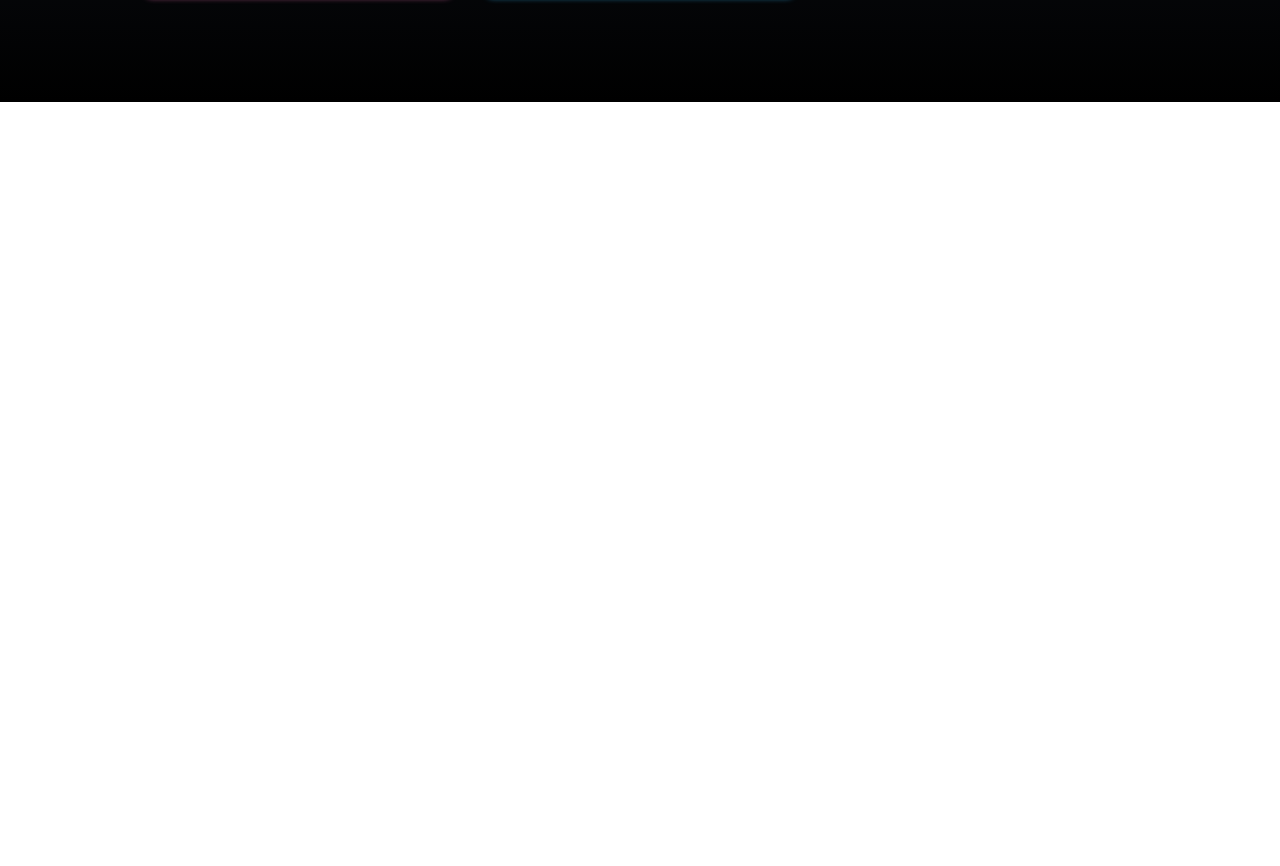
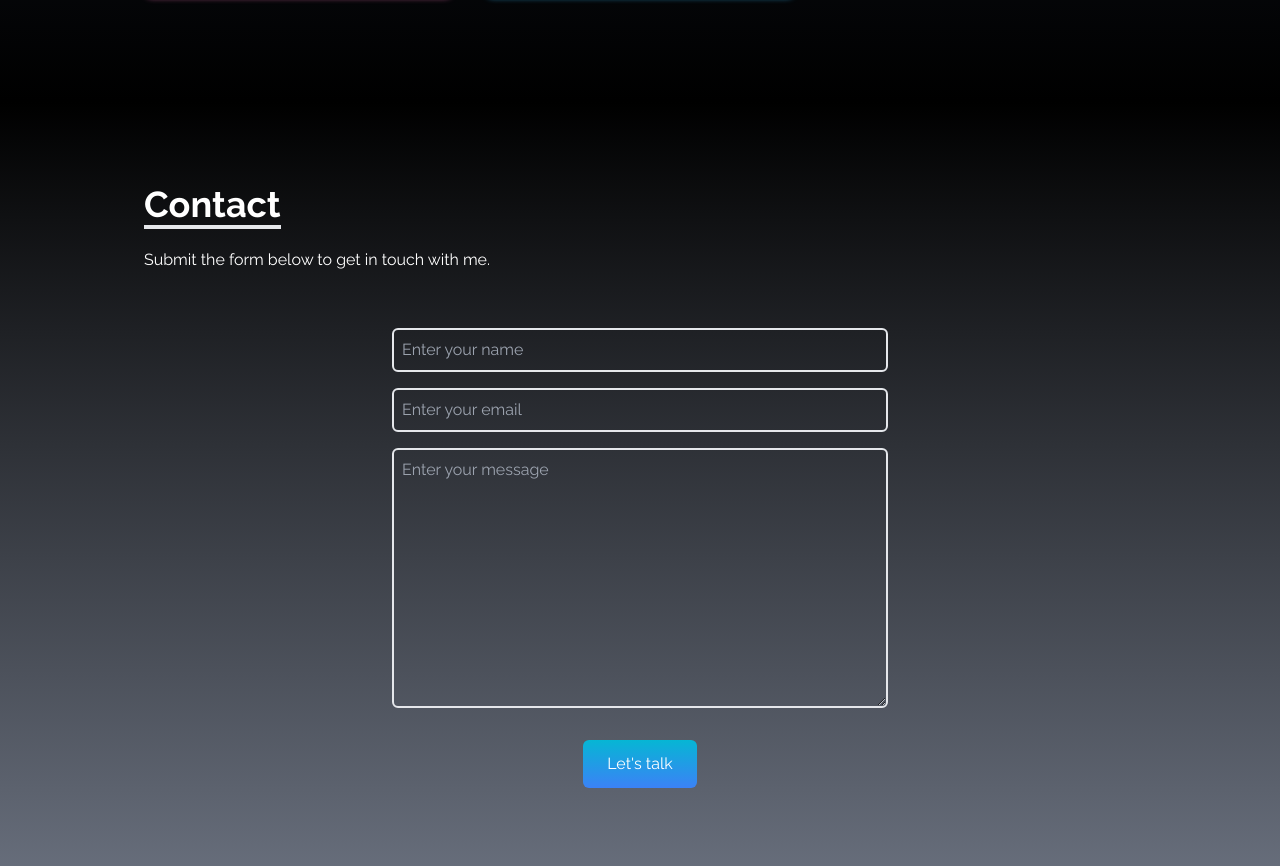
Before and after one commit to Omid-Sargazi/Portfolio-Website, a React (Create React App) app in the folder one-portfolio/: page / in a window 1280 px wide. Shown: the part 3098-3964 px from the top of the page. Before the commit the page ends 3200 px from the top, so only its background shows below. Built offline with nearby package versions, Linux system fonts and the light colour scheme; a web font is replaced by a local one.

Commit message:
build contact section with form and connect to getform

```diff
--- a/one-portfolio/src/App.js
+++ b/one-portfolio/src/App.js
@@ -5,6 +5,7 @@
 import About from "./components/About";
 import Portfolio from "./components/Portfolio";
 import Experirnce from "./components/Experirnce";
+import Contact from "./components/Contact";
 
 const App = () => {
   return (
@@ -14,6 +15,7 @@
       <About />
       <Portfolio />
       <Experirnce />
+      <Contact />
       <SocialLinks />
     </div>
   );
--- /dev/null
+++ b/one-portfolio/src/components/Contact.js
@@ -0,0 +1,49 @@
+import React from "react";
+
+const Contact = () => {
+  return (
+    <div
+      name="contact"
+      className=" w-full h-screen bg-gradient-to-b from-black to-gray-500 p-4 text-white"
+    >
+      <div className=" flex flex-col p-4 justify-center max-w-screen-lg mx-auto h-full">
+        <div className="pb-8">
+          <p className=" text-4xl font-bold inline border-b-4 border-r-gray-500">
+            Contact
+          </p>
+          <p className="py-6">Submit the form below to get in touch with me.</p>
+        </div>
+        <div className=" flex justify-center items-center">
+          <form
+            action="https://getform.io/f/qaQQJMan"
+            className="flex flex-col w-full md:w-1/2"
+          >
+            <input
+              type="text"
+              name="name"
+              placeholder="Enter your name"
+              className="p-2 bg-transparent border-2 rounded-md text-white focus:outline-none"
+            />
+            <input
+              type="text"
+              name="email"
+              placeholder="Enter your email"
+              className="my-4 p-2 bg-transparent border-2 rounded-md text-white focus:outline-none"
+            />
+            <textarea
+              placeholder="Enter your message"
+              name="message"
+              rows="10"
+              className="p-2 bg-transparent border-2 rounded-md text-white focus:outline-none"
+            />
+            <button className=" text-white bg-gradient-to-b from-cyan-500 to-blue-500 px-6 py-3 my-8 mx-auto flex items-center rounded-md hover:scale-105">
+              Let's talk
+            </button>
+          </form>
+        </div>
+      </div>
+    </div>
+  );
+};
+
+export default Contact;
```
